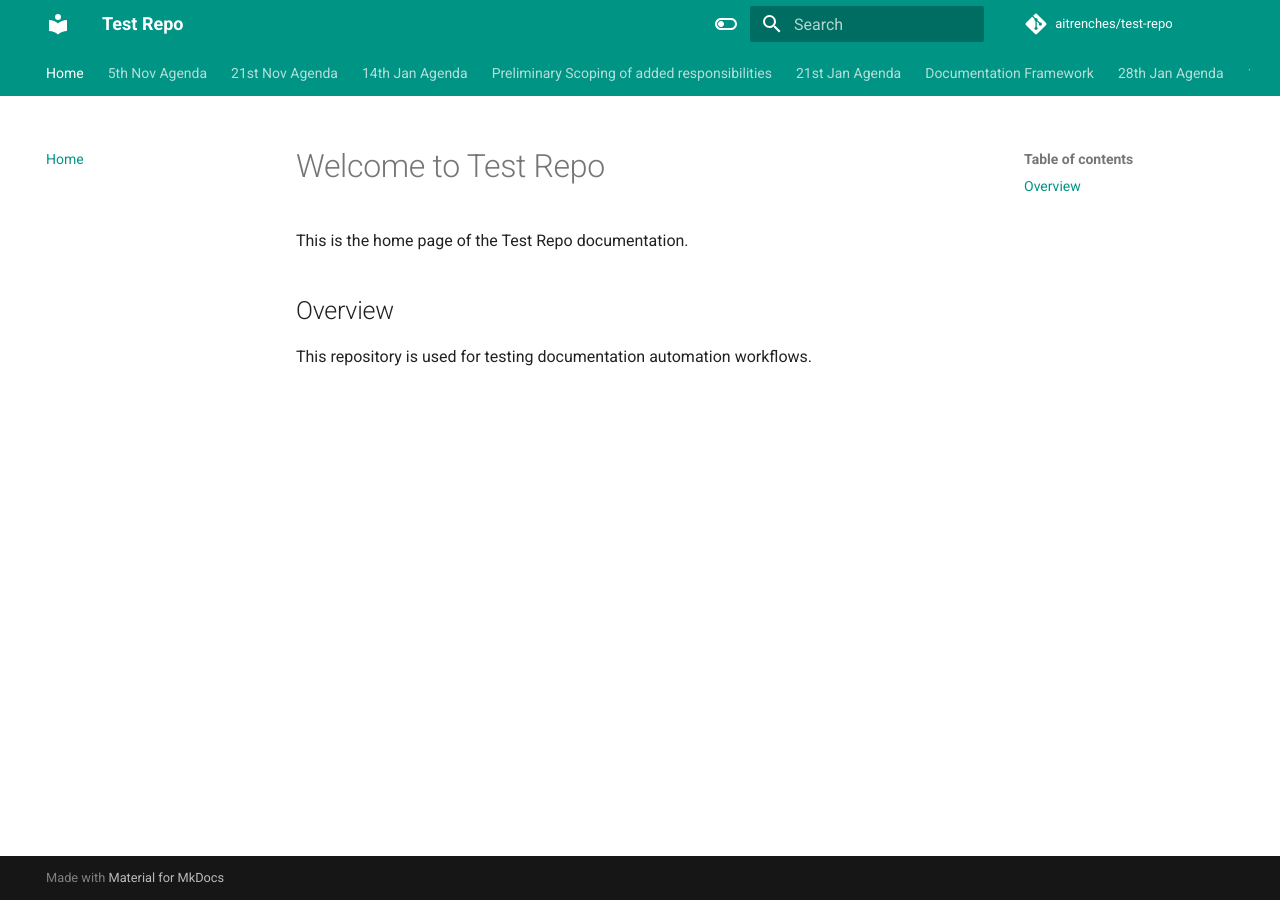
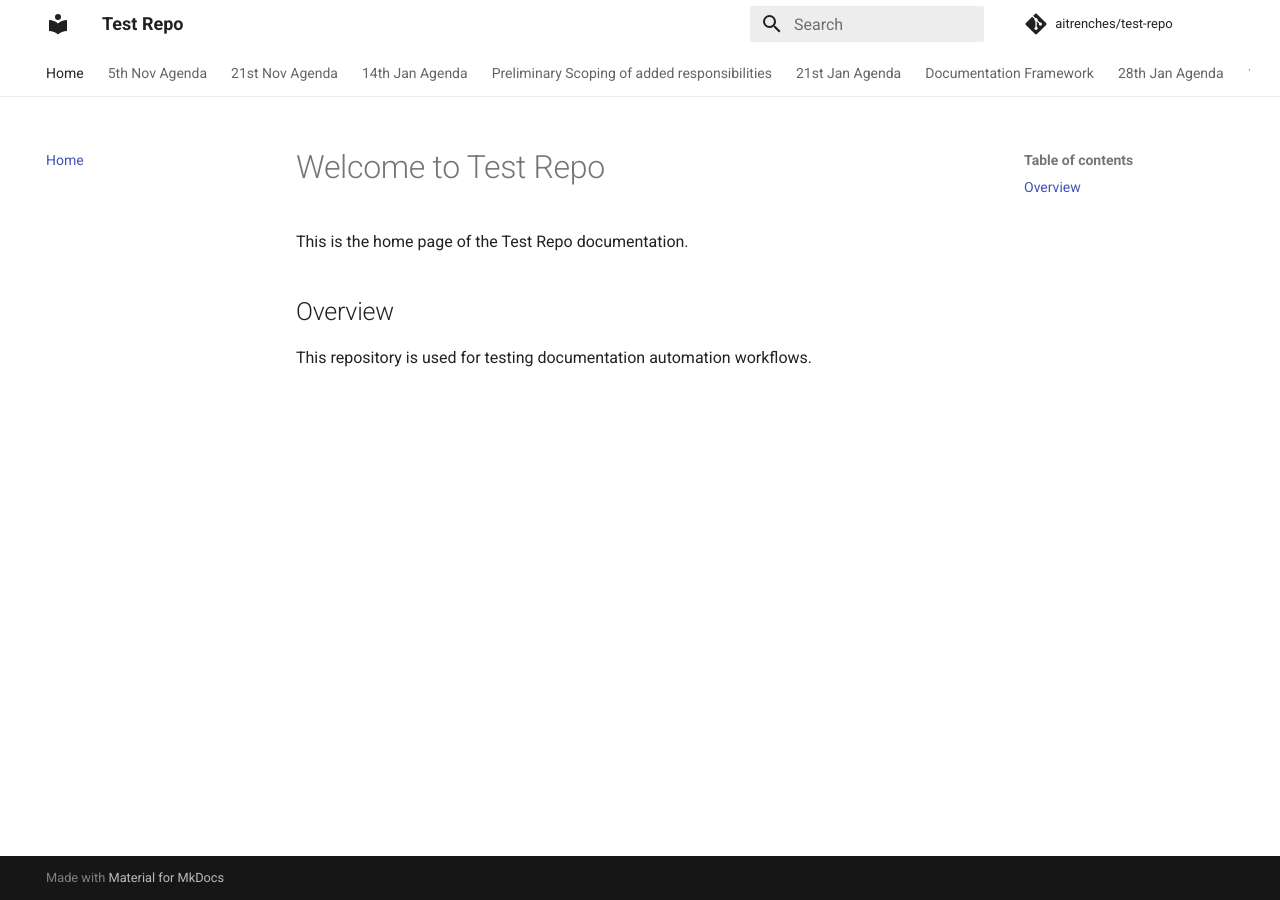
Before and after one commit to aitrenches/test-repo, an MkDocs documentation site: the page built from docs/index.md, in a window 1280 px wide. Built offline with MkDocs 1.6.1 and Material for MkDocs 9.7.7, drawn with Linux system fonts in a browser that asks for light colours; comment, search, counter and statistics services are not loaded.

Commit message:
Update theme to white

```diff
--- a/mkdocs.yml
+++ b/mkdocs.yml
@@ -17,17 +17,8 @@ theme:
   language: en
   palette:
     - scheme: default
-      toggle:
-        icon: material/toggle-switch-off-outline
-        name: Switch to dark mode
-      primary: teal
-      accent: purple
-    - scheme: slate
-      toggle:
-        icon: material/toggle-switch
-        name: Switch to light mode
-      primary: teal
-      accent: lime
+      primary: white
+      accent: indigo
 
 plugins:
   - search
```
